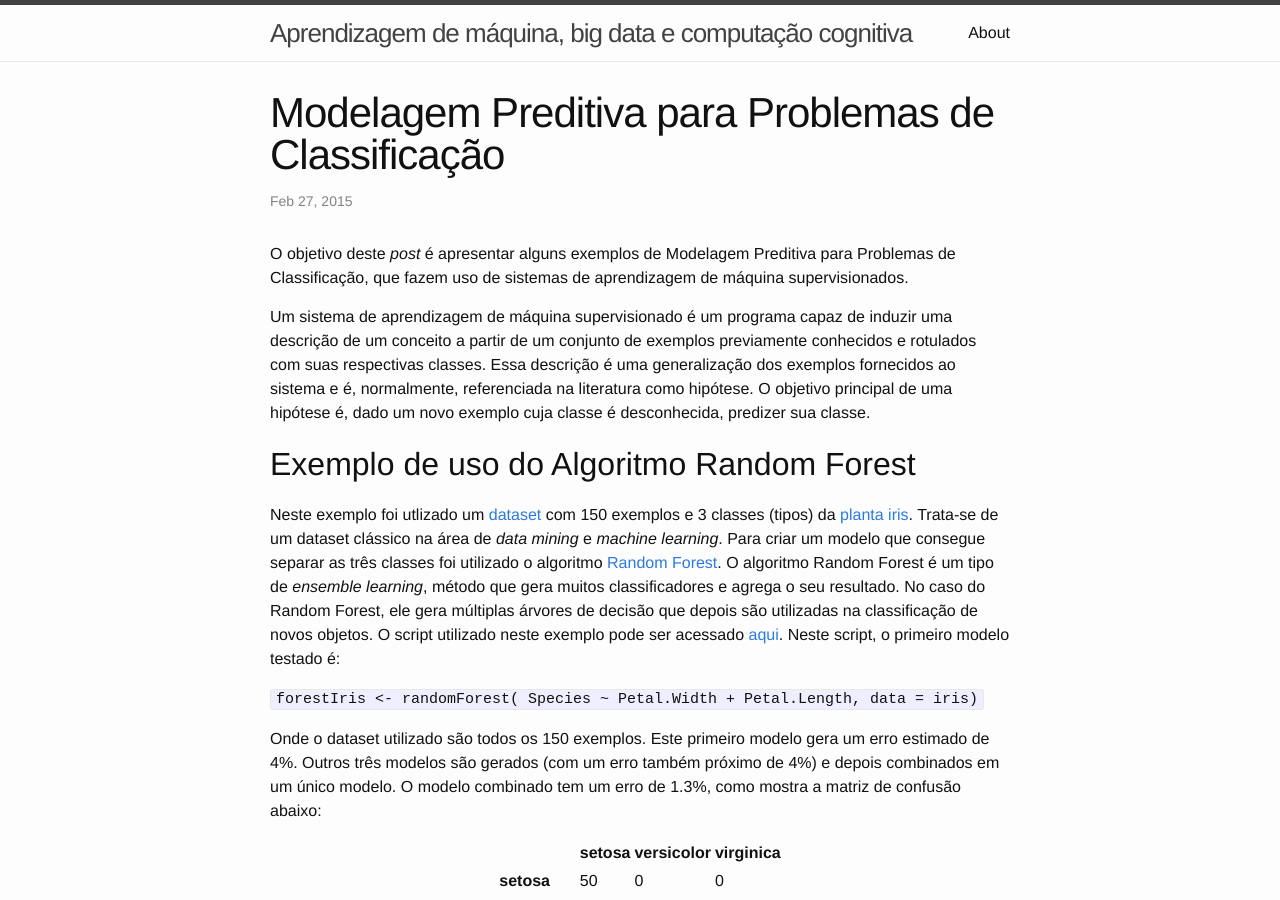
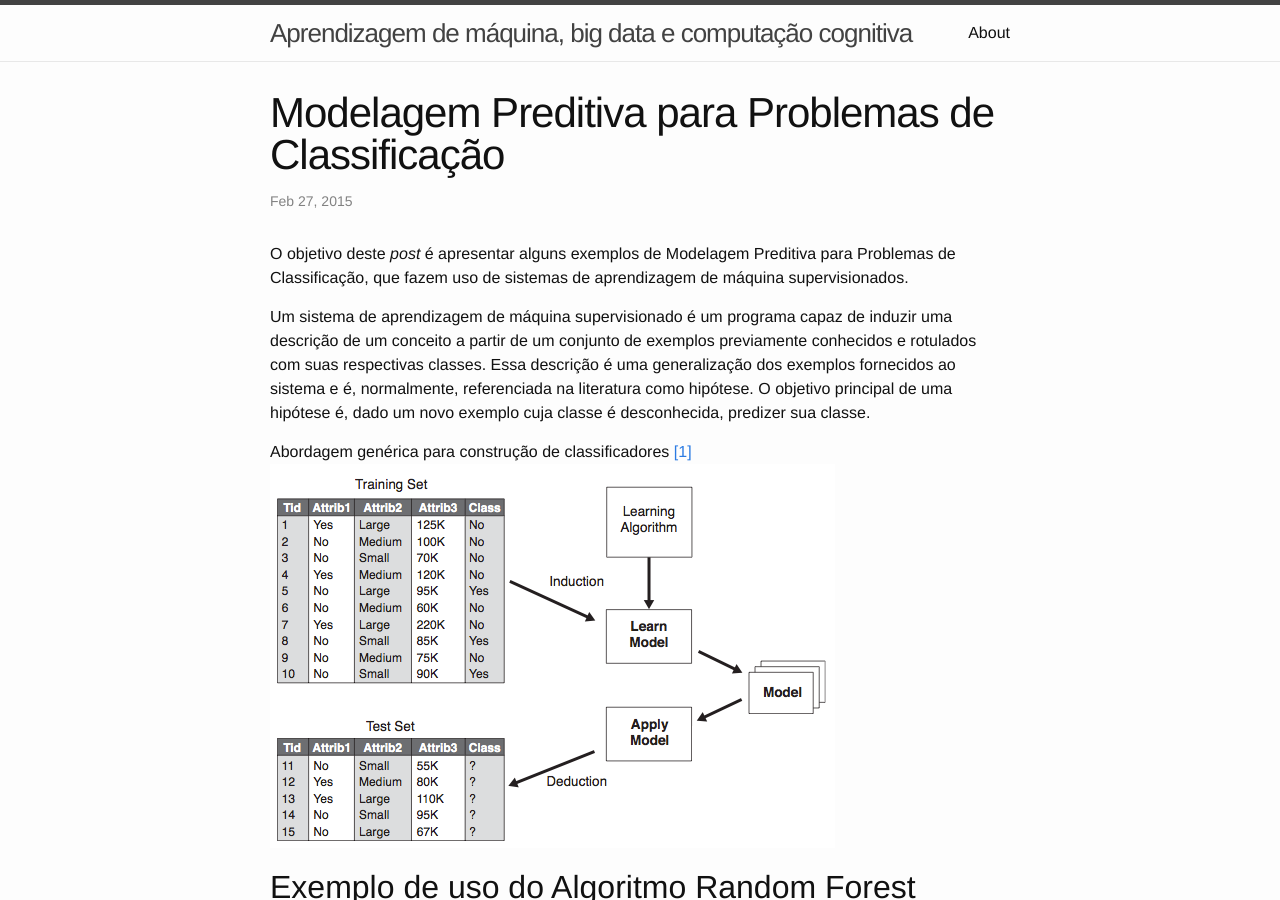
Before and after one commit to fbarth/ml, a Jekyll site: the page built from _posts/2015-02-27-modelos-preditivos-classificacao.markdown, in a window 1280 px wide and 900 px high. Built offline with Jekyll 4.4.1, drawn with Linux system fonts in a browser that asks for light colours; some of the changed text lies outside the part shown.

Commit message:
Pequenas alteracoes no post sobre modelos preditivos para classificacao

```diff
--- a/_posts/2015-02-27-modelos-preditivos-classificacao.markdown
+++ b/_posts/2015-02-27-modelos-preditivos-classificacao.markdown
@@ -9,11 +9,13 @@ O objetivo deste *post* é apresentar alguns exemplos de Modelagem Preditiva par
 
 Um sistema de aprendizagem de máquina supervisionado é um programa capaz de induzir uma descrição de um conceito a partir de um conjunto de exemplos previamente conhecidos e rotulados com suas respectivas classes. Essa descrição é uma generalização dos exemplos fornecidos ao sistema e é, normalmente, referenciada na literatura como hipótese. O objetivo principal de uma hipótese é, dado um novo exemplo cuja classe é desconhecida, predizer sua classe.
 
+Abordagem genérica para construção de classificadores [[1]](http://www-users.cs.umn.edu/~kumar/dmbook/index.php)
+![](../../../../../assets/mlApproach.png)
 
 Exemplo de uso do Algoritmo Random Forest
 -----------------------------------------
 
-Neste exemplo foi utlizado um [dataset](https://archive.ics.uci.edu/ml/datasets/Iris) com 150 exemplos e 3 classes (tipos) da [planta iris](http://en.wikipedia.org/wiki/Iris_%28plant%29). Trata-se de um dataset clássico na área de *data mining* e *machine learning*. Para criar um modelo que consegue separar as três classes foi utilizado o algoritmo [Random Forest](http://www.bios.unc.edu/~dzeng/BIOS740/randomforest.pdf). O algoritmo Random Forest é um tipo de *ensemble learning*, método que gera muitos classificadores e agrega o seu resultado. No caso do Random Forest, ele gera múltiplas árvores de decisão que depois são utilizadas na classificação de novos objetos. O script utilizado neste exemplo pode ser acessado [aqui](http://rpubs.com/fbarth/exemploRandomForest). Neste script, o primeiro modelo testado é:
+Neste [exemplo](http://rpubs.com/fbarth/exemploRandomForest) foi utlizado um [dataset](https://archive.ics.uci.edu/ml/datasets/Iris) com 150 exemplos e 3 classes (tipos) da [planta iris](http://en.wikipedia.org/wiki/Iris_%28plant%29). Trata-se de um dataset clássico na área de *data mining* e *machine learning*. Para criar um modelo que consegue separar as três classes foi utilizado o algoritmo [Random Forest](http://www.bios.unc.edu/~dzeng/BIOS740/randomforest.pdf). O algoritmo Random Forest é um tipo de *ensemble learning*, método que gera muitos classificadores e agrega o seu resultado. No caso do Random Forest, ele gera múltiplas árvores de decisão que depois são utilizadas na classificação de novos objetos. O script utilizado neste exemplo pode ser acessado [aqui](http://rpubs.com/fbarth/exemploRandomForest). Neste script, o primeiro modelo testado é:
 
 <code>
 forestIris <- randomForest(
```
Also changed, not shown: assets/mlApproach.png (added), 2 other files.
